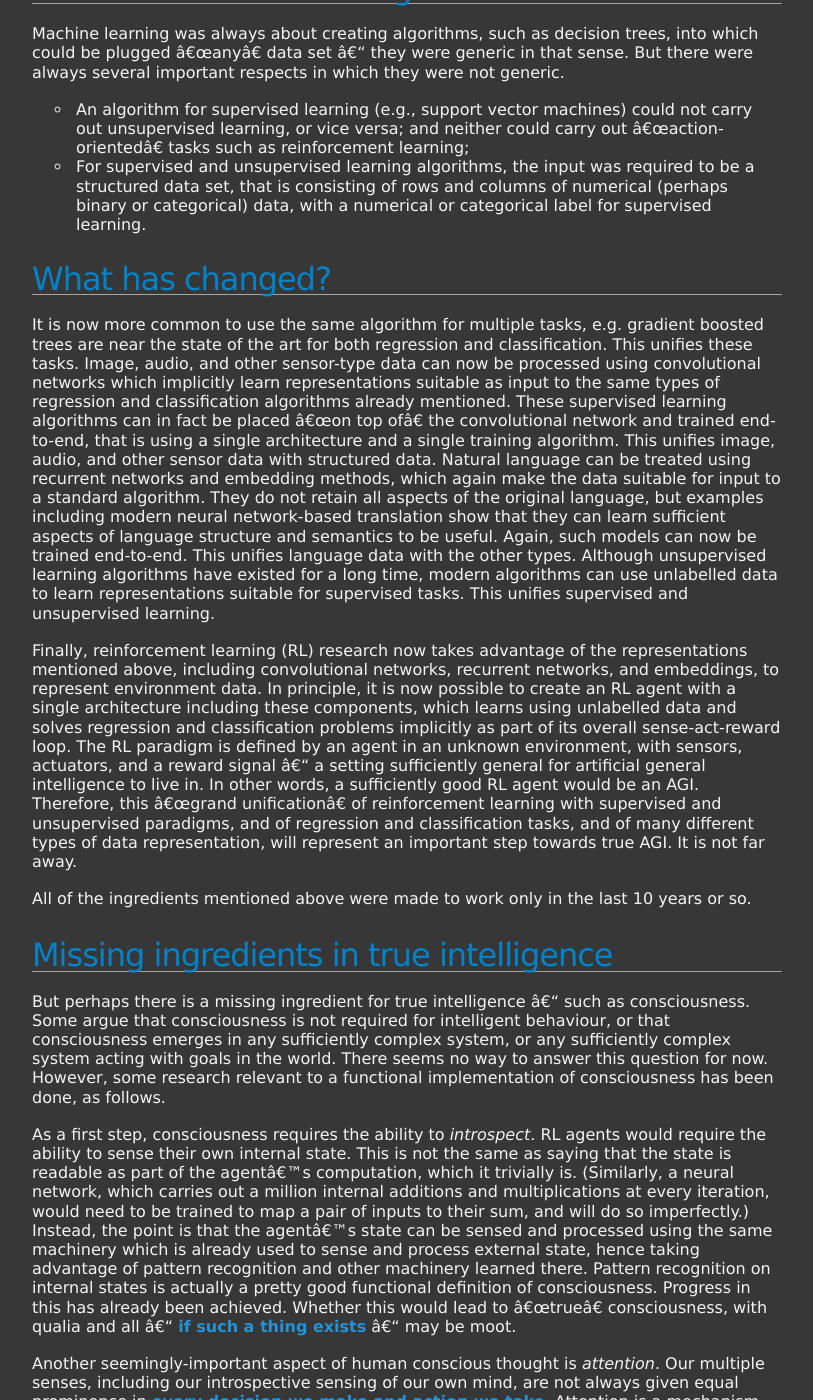
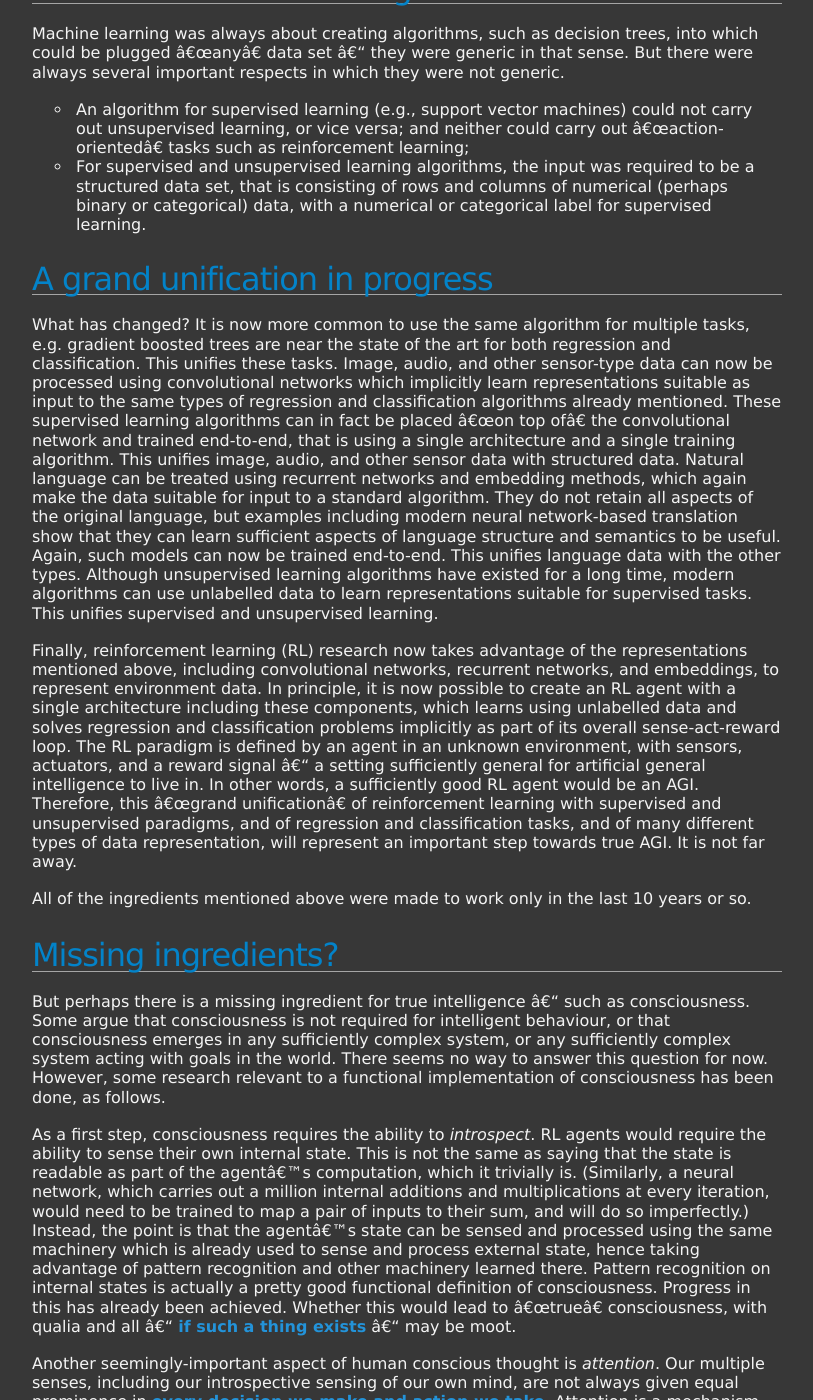
Before and after one commit to jmmcd/jmmcd.github.com, a Jekyll site: the page built from _posts/2017-10-04-ai-where-are-we.md, in a window 1280 px wide and 1400 px high, scrolled down 497 px. Shown: the whole window, without its empty margins (233-1046 px from the left). Built offline with Jekyll 4.4.1, drawn with Linux system fonts in a browser that asks for light colours; some of the changed text lies outside the part shown.

Commit message:
Publishing.

```diff
--- a/_posts/2017-10-04-ai-where-are-we.md
+++ b/_posts/2017-10-04-ai-where-are-we.md
@@ -18,17 +18,17 @@ Machine learning was always about creating algorithms, such as decision trees, i
 * For supervised and unsupervised learning algorithms, the input was required to be a structured data set, that is consisting of rows and columns of numerical (perhaps binary or categorical) data, with a numerical or categorical label for supervised learning.
 
 
-What has changed?
------------------
+A grand unification in progress
+-------------------------------
 
-It is now more common to use the same algorithm for multiple tasks, e.g. gradient boosted trees are near the state of the art for both regression and classification. This unifies these tasks. Image, audio, and other sensor-type data can now be processed using convolutional networks which implicitly learn representations suitable as input to the same types of regression and classification algorithms already mentioned. These supervised learning algorithms can in fact be placed "on top of" the convolutional network and trained end-to-end, that is using a single architecture and a single training algorithm. This unifies image, audio, and other sensor data with structured data. Natural language can be treated using recurrent networks and embedding methods, which again make the data suitable for input to a standard algorithm. They do not retain all aspects of the original language, but examples including modern neural network-based translation show that they can learn sufficient aspects of language structure and semantics to be useful. Again, such models can now be trained end-to-end. This unifies language data with the other types. Although unsupervised learning algorithms have existed for a long time, modern algorithms can use unlabelled data to learn representations suitable for supervised tasks. This unifies supervised and unsupervised learning.
+What has changed? It is now more common to use the same algorithm for multiple tasks, e.g. gradient boosted trees are near the state of the art for both regression and classification. This unifies these tasks. Image, audio, and other sensor-type data can now be processed using convolutional networks which implicitly learn representations suitable as input to the same types of regression and classification algorithms already mentioned. These supervised learning algorithms can in fact be placed "on top of" the convolutional network and trained end-to-end, that is using a single architecture and a single training algorithm. This unifies image, audio, and other sensor data with structured data. Natural language can be treated using recurrent networks and embedding methods, which again make the data suitable for input to a standard algorithm. They do not retain all aspects of the original language, but examples including modern neural network-based translation show that they can learn sufficient aspects of language structure and semantics to be useful. Again, such models can now be trained end-to-end. This unifies language data with the other types. Although unsupervised learning algorithms have existed for a long time, modern algorithms can use unlabelled data to learn representations suitable for supervised tasks. This unifies supervised and unsupervised learning.
 
 Finally, reinforcement learning (RL) research now takes advantage of the representations mentioned above, including convolutional networks, recurrent networks, and embeddings, to represent environment data. In principle, it is now possible to create an RL agent with a single architecture including these components, which learns using unlabelled data and solves regression and classification problems implicitly as part of its overall sense-act-reward loop. The RL paradigm is defined by an agent in an unknown environment, with sensors, actuators, and a reward signal -- a setting sufficiently general for artificial general intelligence to live in. In other words, a sufficiently good RL agent would be an AGI. Therefore, this "grand unification" of reinforcement learning with supervised and unsupervised paradigms, and of regression and classification tasks, and of many different types of data representation, will represent an important step towards true AGI. It is not far away.
 
 All of the ingredients mentioned above were made to work only in the last 10 years or so.
 
-Missing ingredients in true intelligence
-----------------------------------------
+Missing ingredients?
+--------------------
 
 But perhaps there is a missing ingredient for true intelligence -- such as consciousness. Some argue that consciousness is not required for intelligent behaviour, or that consciousness emerges in any sufficiently complex system, or any sufficiently complex system acting with goals in the world. There seems no way to answer this question for now. However, some research relevant to a functional implementation of consciousness has been done, as follows.
 
```
Also changed, not shown: other parts of _posts/2017-10-04-ai-where-are-we.md (+1 -1 lines).
